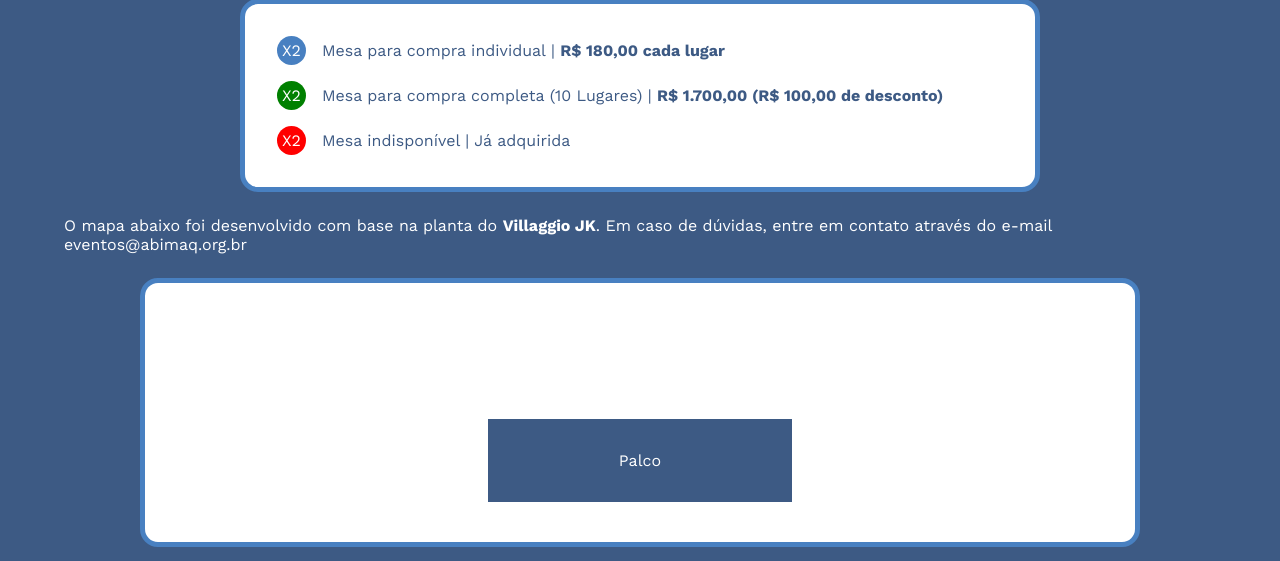
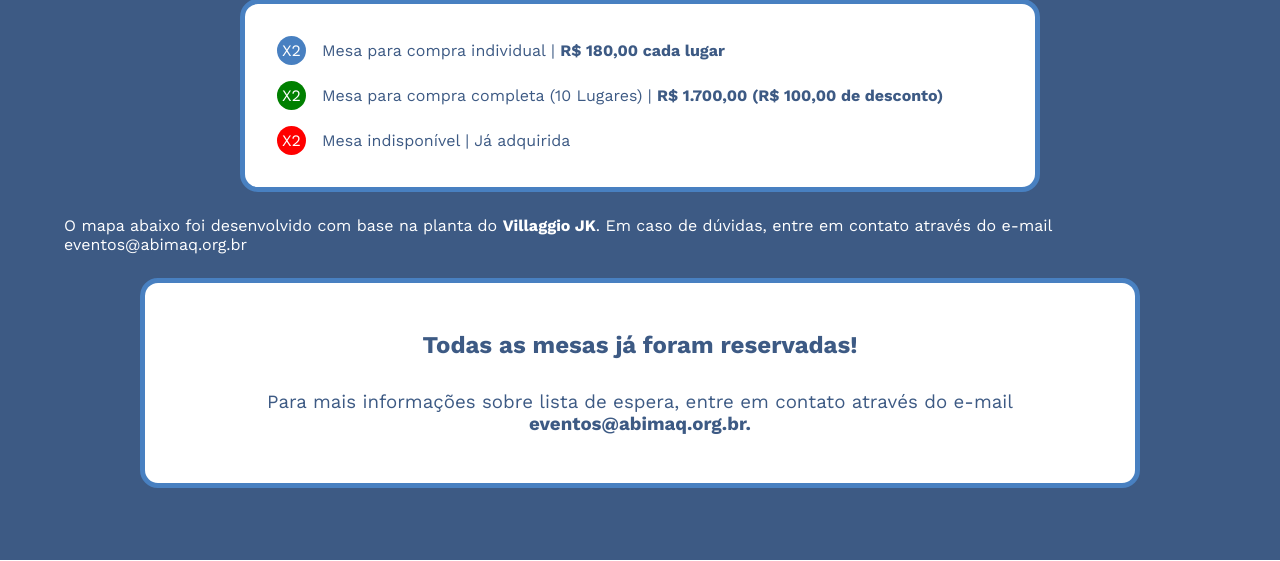
Before and after one commit to vinituis/almocoABIMAQ2022, a PHP site: page / in a window 1280 px wide. Shown: the part 1237-1798 px from the top of the page. Run offline with PHP 8.4, Linux system fonts and the light colour scheme; data that the repository does not hold is empty; some libraries are stand-ins or nearby versions.

Commit message:
Bloqueio das vendas de mesas

```diff
--- a/index.php
+++ b/index.php
@@ -106,9 +106,9 @@
         <p>O mapa abaixo foi desenvolvido com base na planta do <b>Villaggio JK</b>. Em caso de dúvidas, entre em contato através do e-mail eventos@abimaq.org.br</a></p>
 
         <div class="mapa">
-            <?php include('./mod/mapa.php'); ?>
-            <!-- <h2 class="azul"><b>Todas as mesas já foram reservadas!</b></h2>
-            <h3 class="azul">Para mais informações sobre lista de espera, entre em contato através do e-mail <b>eventos@abimaq.org.br.</b></h3> -->
+            <?php // include('./mod/mapa.php'); ?>
+            <h2 class="azul"><b>Todas as mesas já foram reservadas!</b></h2>
+            <h3 class="azul">Para mais informações sobre lista de espera, entre em contato através do e-mail <b>eventos@abimaq.org.br.</b></h3>
         </div>
         <div id="contato"></div>
     </div>
```
